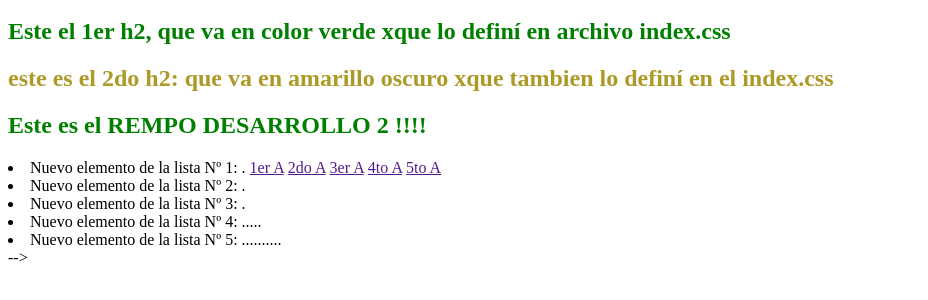
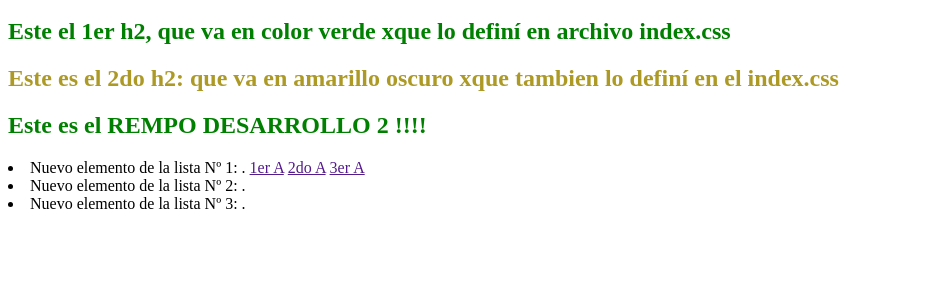
Before and after one commit to facu09/01_Ej1, a plain HTML site: page Index.html in a window 1280 px wide. Shown: the part 48-348 px from the top of the page, without its empty margins (0-928 px from the left). Drawn offline with Linux system fonts and the light colour scheme.

Commit message:
Commit final

```diff
--- a/Index.html
+++ b/Index.html
@@ -10,21 +10,22 @@
         <h1>Este es el H1: BIEN VENIDOS AL CSS: Cascading Style sheets</h1>
         <h2>Este el 1er h2, que va en color verde xque lo definí
                     en archivo index.css</h2>
-        <h2 class = "amarillo">este es el 2do h2: que va en amarillo oscuro xque  tambien lo definí en el index.css
+        <h2 class = "amarillo">Este es el 2do h2: que va en amarillo oscuro xque  tambien lo definí en el index.css
         </h2>
         <h2>Este es el REMPO DESARROLLO 2 !!!!</h2>
         <lu>
-            <li>Nuevo elemento de la lista Nº 1:     . <a href="">1er A</a>
+            <li>Nuevo elemento de la lista Nº 1:     .
+                <a href="">1er A</a>
                 <a href="">2do A</a>
                 <a href="">3er A</a>
-                <a href="">4to A</a>
-                <a href="">5to A</a>
             </li>
-            <li>Nuevo elemento de la lista Nº 2:        .<a href=""></a></li>
-            <li>Nuevo elemento de la lista Nº 3:        .<a href=""></a><a href=""></a><a href=""></a><a href=""></a><a href=""></a></li>
-            <li>Nuevo elemento de la lista Nº 4:   .....<a href=""></a><a href=""></a><a href=""></a><a href=""></a><a href=""></a></li>
-            <li>Nuevo elemento de la lista Nº 5: ..........<a href=""></a><a href=""></a><a href=""></a><a href=""></a><a href=""></a></li>
-        </lu> -->
+            <li>Nuevo elemento de la lista Nº 2:        .
+                <a href=""></a></li>
+            <li>Nuevo elemento de la lista Nº 3:        .
+                <a href=""></a><a href=""></a><a href=""></a><a href=""></a><a href=""></a>
+            </li>
+
+        </lu>
 
 
     </body>
```
